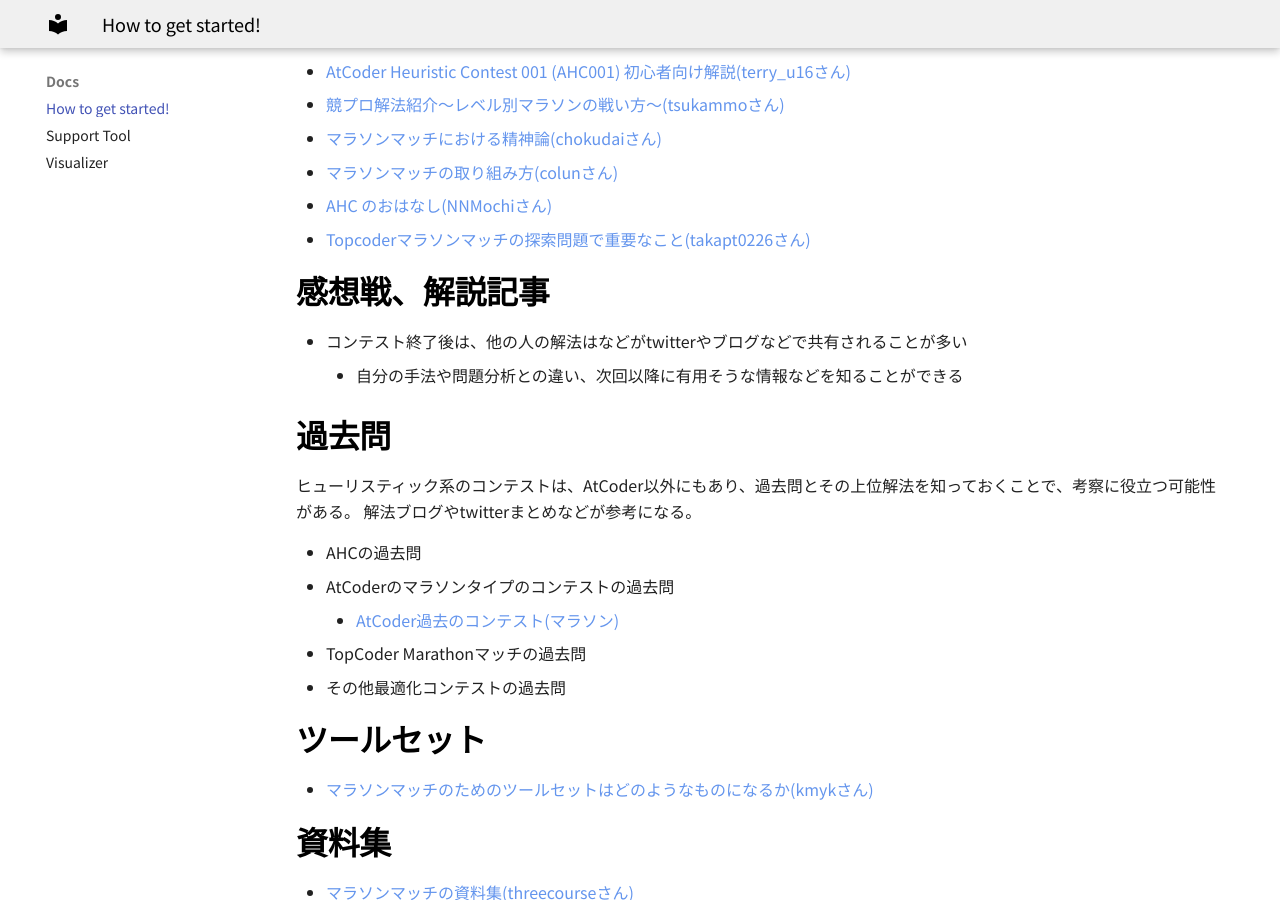
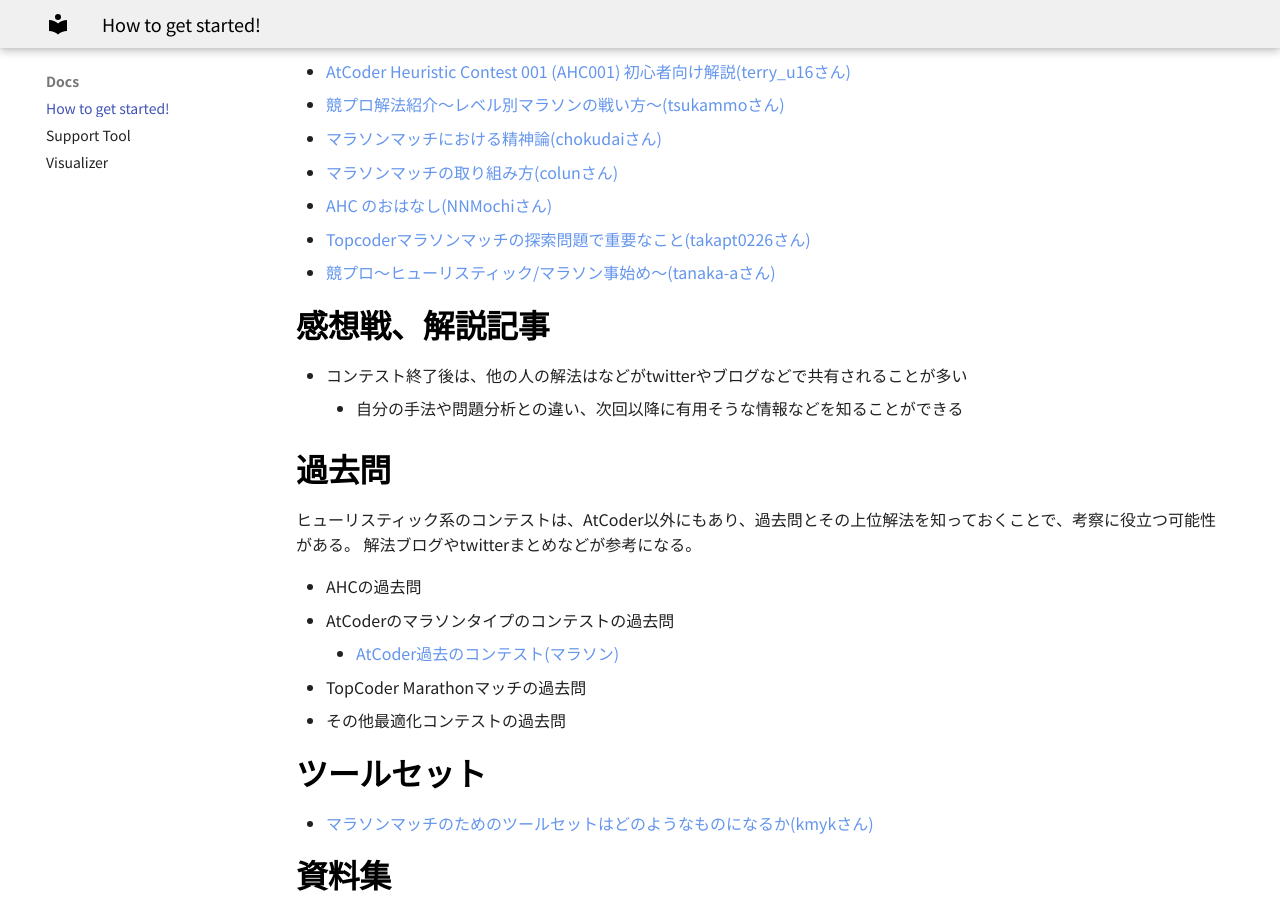
Before and after one commit to jetbead/AtCoderHeuristicContestMemo, an MkDocs documentation site: the page built from docs/Docs/how_to_get_started.md, in a window 1280 px wide and 900 px high, scrolled down 1199 px. Built offline with MkDocs 1.6.1 and Material for MkDocs 9.7.7, drawn with Linux system fonts in a browser that asks for light colours; some web fonts are replaced.

Commit message:
Update how_to_get_started.md

```diff
--- a/docs/Docs/how_to_get_started.md
+++ b/docs/Docs/how_to_get_started.md
@@ -34,6 +34,7 @@
 - [マラソンマッチの取り組み方(colunさん)](http://www.colun.net/archives/294)
 - [AHC のおはなし(NNMochiさん)](https://trap.jp/post/1304/)
 - [Topcoderマラソンマッチの探索問題で重要なこと(takapt0226さん)](https://qiita.com/takapt0226/items/b2f6d1d77a034b529e21)
+- [競プロ〜ヒューリスティック/マラソン事始め〜(tanaka-aさん)](https://qiita.com/tanaka-a/items/3c2a1bca63759ec71e7f)
 
 ## 感想戦、解説記事
 - コンテスト終了後は、他の人の解法はなどがtwitterやブログなどで共有されることが多い
```
